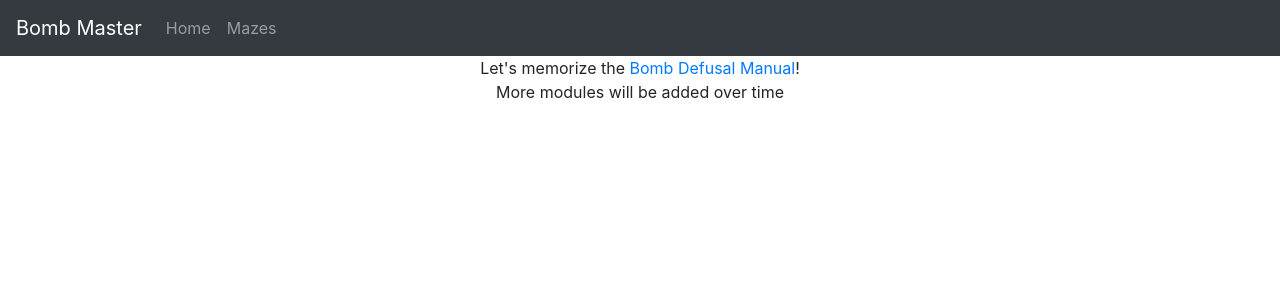
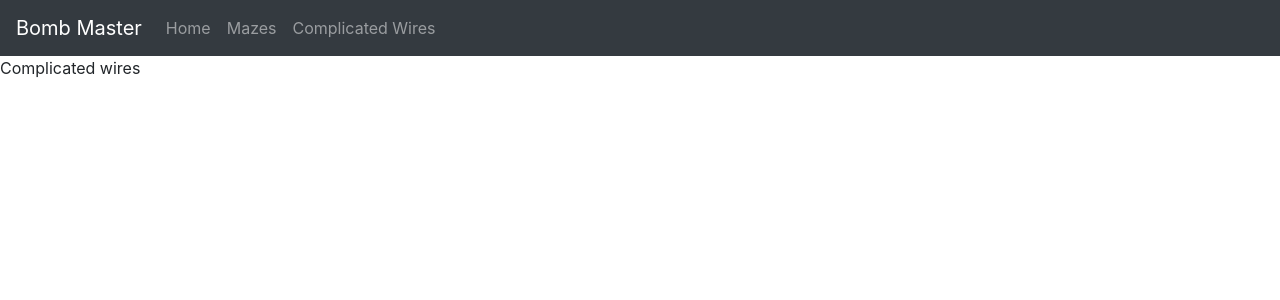
Before and after one commit to rcpooley/BombMaster, a React (Vite) app: page /complicatedwires in a window 1280 px wide. Before the commit this address led to /. Shown: the top 300 px of the page. Built offline with nearby package versions, Linux system fonts and the light colour scheme.

Commit message:
Placeholder for complicated wires

```diff
--- /dev/null
+++ b/src/components/complicatedWires.jsx
@@ -0,0 +1,9 @@
+import React from 'react';
+
+class ComplicatedWires extends React.Component {
+    render() {
+        return <div>Complicated wires</div>;
+    }
+}
+
+export default ComplicatedWires;
--- a/src/router.jsx
+++ b/src/router.jsx
@@ -3,6 +3,7 @@ import { Switch, Route, Redirect } from 'react-router-dom';
 import Nav from './nav';
 import Home from './components/home';
 import Mazes from './components/mazes';
+import ComplicatedWires from './components/complicatedWires';
 
 class Router extends React.Component {
     constructor(props) {
@@ -15,10 +16,16 @@ class Router extends React.Component {
                     path: '/mazes',
                     name: 'Mazes',
                     component: Mazes
+                },
+                {
+                    path: '/complicatedwires',
+                    name: 'Complicated Wires',
+                    component: ComplicatedWires
                 }
             ]
         };
     }
+
     render() {
         return (
             <div>
```
